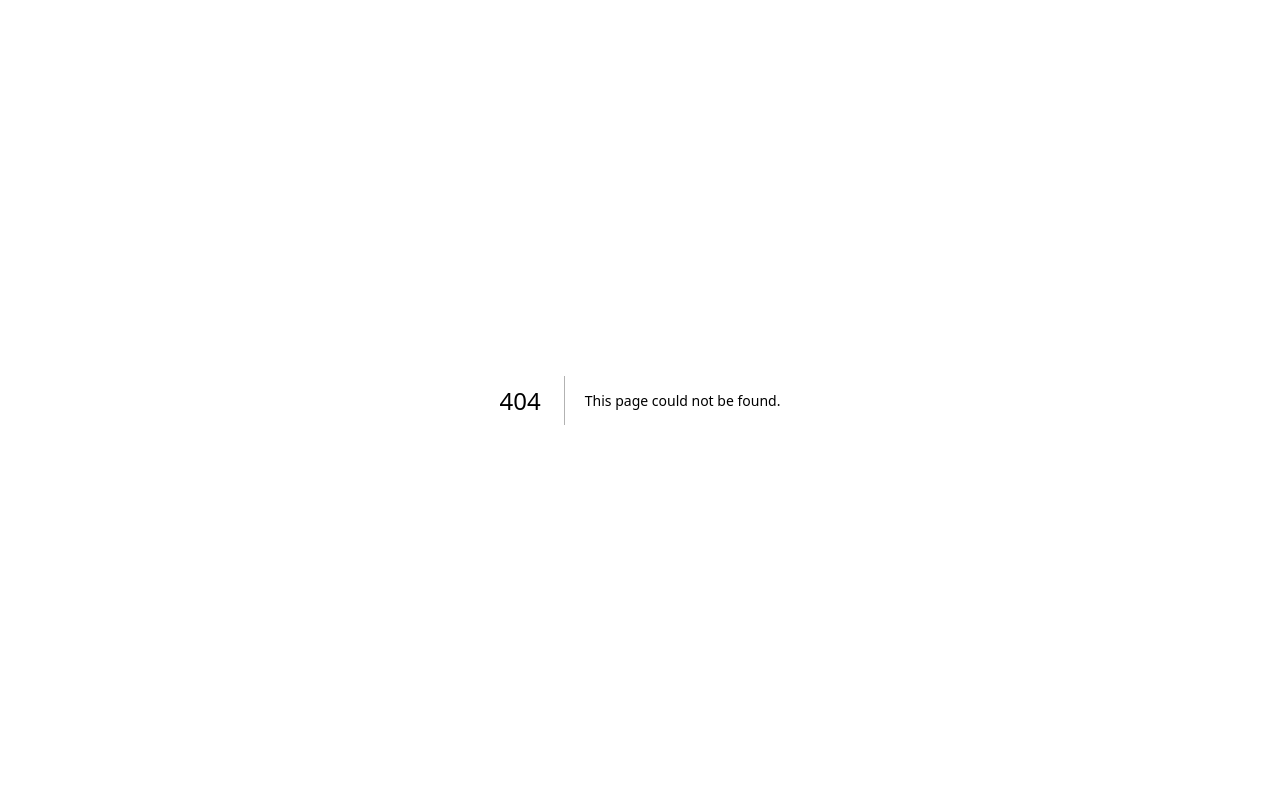
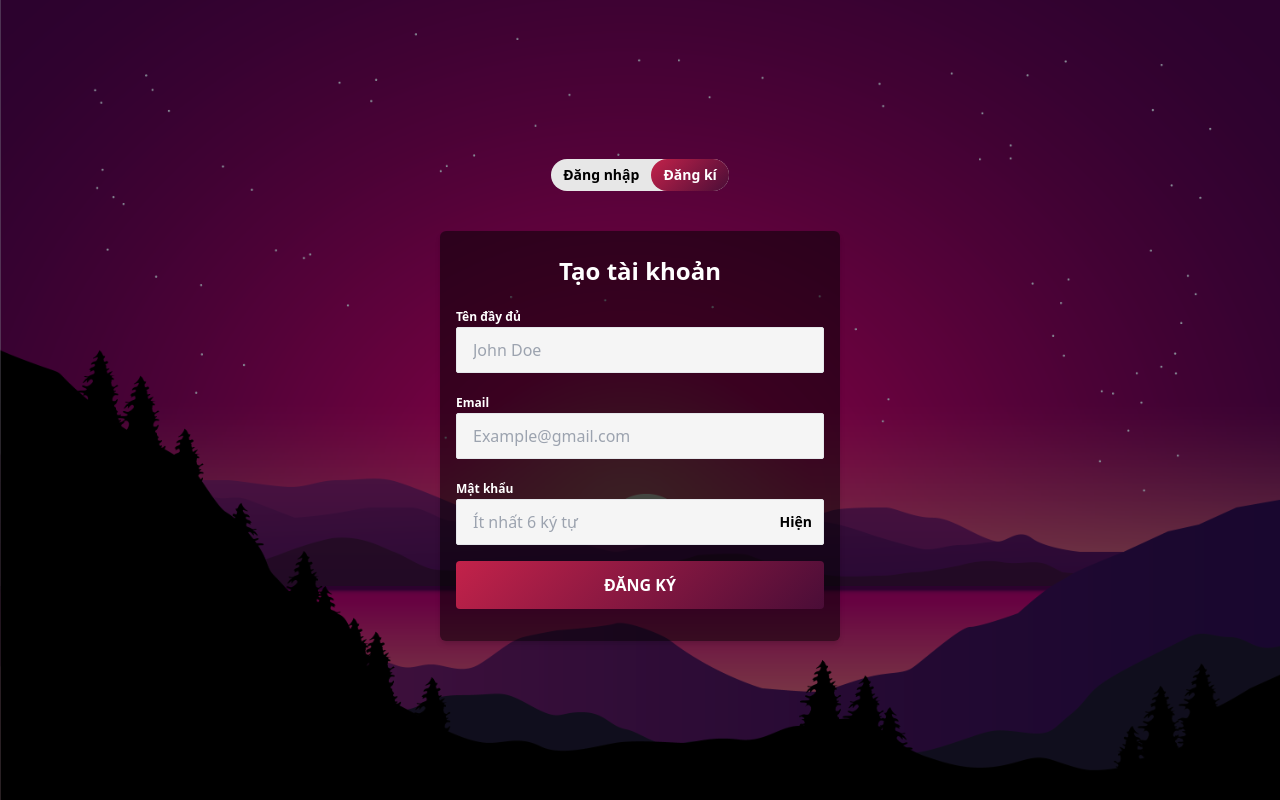
Before and after one commit to GiangLe1999/Next_An_Giang_Vinfast, a Next.js app: page /signup in a window 1280 px wide. Before the commit this address had no page. Built offline with nearby package versions, Linux system fonts and the light colour scheme; no server answers.

Commit message:
Done logic for login and register

```diff
--- /dev/null
+++ b/actions/authentication.actions.ts
@@ -0,0 +1,27 @@
+"use server";
+
+import * as bcrypt from "bcrypt";
+
+import dbConnect from "@/lib/db";
+import User from "@/model/User";
+
+export const registerNewAccount = async (data: {
+  name: string;
+  email: string;
+  password: string;
+}) => {
+  const { email, password, name } = data;
+
+  await dbConnect();
+  const existedUser = await User.findOne({ email });
+
+  if (existedUser) {
+    throw new Error("Tài khoản đã tồn tại");
+  }
+
+  const hashedPassword = await bcrypt.hash(password, 10);
+
+  await User.create({ name, email, password: hashedPassword });
+
+  return true;
+};
--- /dev/null
+++ b/app/(auth-pages)/signup/page.tsx
@@ -0,0 +1,13 @@
+import RegisterForm from "@/components/auth-pages/register-form";
+import { getServerSession } from "next-auth";
+import { redirect } from "next/navigation";
+import { authOptions } from "@/utils/authOptions";
+import { linkConstants } from "@/data/constants";
+
+export default async function page() {
+  const session = await getServerSession(authOptions);
+  if (session) {
+    redirect(linkConstants.dashboard);
+  }
+  return <RegisterForm />;
+}
--- /dev/null
+++ b/components/auth-pages/register-form.tsx
@@ -0,0 +1,139 @@
+"use client";
+
+import { useState } from "react";
+import { yupResolver } from "@hookform/resolvers/yup";
+import * as Yup from "yup";
+import { useForm } from "react-hook-form";
+import AdminBtnWithLoading from "@/components/admin-btn-with-loading";
+import { useRouter } from "next/navigation";
+import { linkConstants } from "@/data/constants";
+import FormInput from "../form-input";
+import AuthSwitchBtns from "./auth-switch-btns";
+import toast from "react-hot-toast";
+import { registerNewAccount } from "@/actions/authentication.actions";
+
+const schema = Yup.object({
+  name: Yup.string().required("Vui lòng nhập tên"),
+  email: Yup.string()
+    .email("Email của bạn không hợp lệ")
+    .required("Vui lòng nhập vào email"),
+  password: Yup.string()
+    .min(6, "Mật khẩu phải có ít nhất 6 ký tự")
+    .required("Vui lòng nhập vào mật khẩu"),
+});
+
+interface FormValues {
+  name: string;
+  email: string;
+  password: string;
+}
+
+const RegisterForm = () => {
+  const router = useRouter();
+
+  const [showPassword, setShowPassword] = useState(false);
+  const [isLoading, setIsLoading] = useState(false);
+  const form = useForm<FormValues>({
+    defaultValues: {
+      email: "",
+      password: "",
+      name: "",
+    },
+    resolver: yupResolver(schema),
+    mode: "onChange",
+  });
+  const { register, handleSubmit, formState, getValues, reset } = form;
+  const { errors } = formState;
+
+  const onSubmit = async () => {
+    try {
+      const { email, password, name } = getValues();
+      setIsLoading(true);
+      const success = await registerNewAccount({
+        email,
+        password,
+        name,
+      });
+
+      if (success) {
+        reset();
+        toast.success("Tạo tài khoản thành công");
+        router.replace(linkConstants.login);
+      } else {
+        toast.error("Tạo tài khoản thất bại");
+      }
+
+      setIsLoading(false);
+    } catch (error: any) {
+      toast.error(error.message);
+      return setIsLoading(false);
+    }
+  };
+
+  return (
+    <div className="grid place-items-center admin-login-background">
+      <div className="w-[400px] mx-auto min-h-[300px]">
+        <AuthSwitchBtns isActive="signup" />
+
+        <form
+          onSubmit={handleSubmit(onSubmit)}
+          noValidate
+          className="mt-10 shadow-md px-4 pt-6 py-8 rounded-md bg-black/50"
+        >
+          <h1 className="font-extrabold text-2xl text-center mb-4 text-white">
+            Tạo tài khoản
+          </h1>
+          <FormInput
+            id="name"
+            label="Tên đầy đủ"
+            register={register("name")}
+            errorMsg={errors.name?.message}
+            placeholder="John Doe"
+            labelCustomClasses="!text-white"
+          />
+
+          <FormInput
+            id="email"
+            label="Email"
+            register={register("email")}
+            errorMsg={errors.email?.message}
+            placeholder="Example@gmail.com"
+            labelCustomClasses="!text-white"
+          />
+
+          <div className="relative">
+            <FormInput
+              id="password"
+              label="Mật khẩu"
+              type={showPassword ? "text" : "password"}
+              register={register("password")}
+              errorMsg={errors.password?.message}
+              placeholder="Ít nhất 6 ký tự"
+              labelCustomClasses="!text-white"
+            />
+            <div
+              className="absolute right-3 top-[34px] cursor-pointer"
+              onClick={() => setShowPassword((prev) => !prev)}
+            >
+              {showPassword ? (
+                <span className="text-sm font-extrabold">Ẩn</span>
+              ) : (
+                <span className="text-sm font-extrabold">Hiện</span>
+              )}
+            </div>
+          </div>
+
+          <AdminBtnWithLoading
+            content="ĐĂNG KÝ"
+            isLoading={isLoading}
+            customClasses="w-full"
+            type="submit"
+            disabled={isLoading}
+          />
+        </form>
+      </div>
+    </div>
+  );
+};
+
+export default RegisterForm;
```
